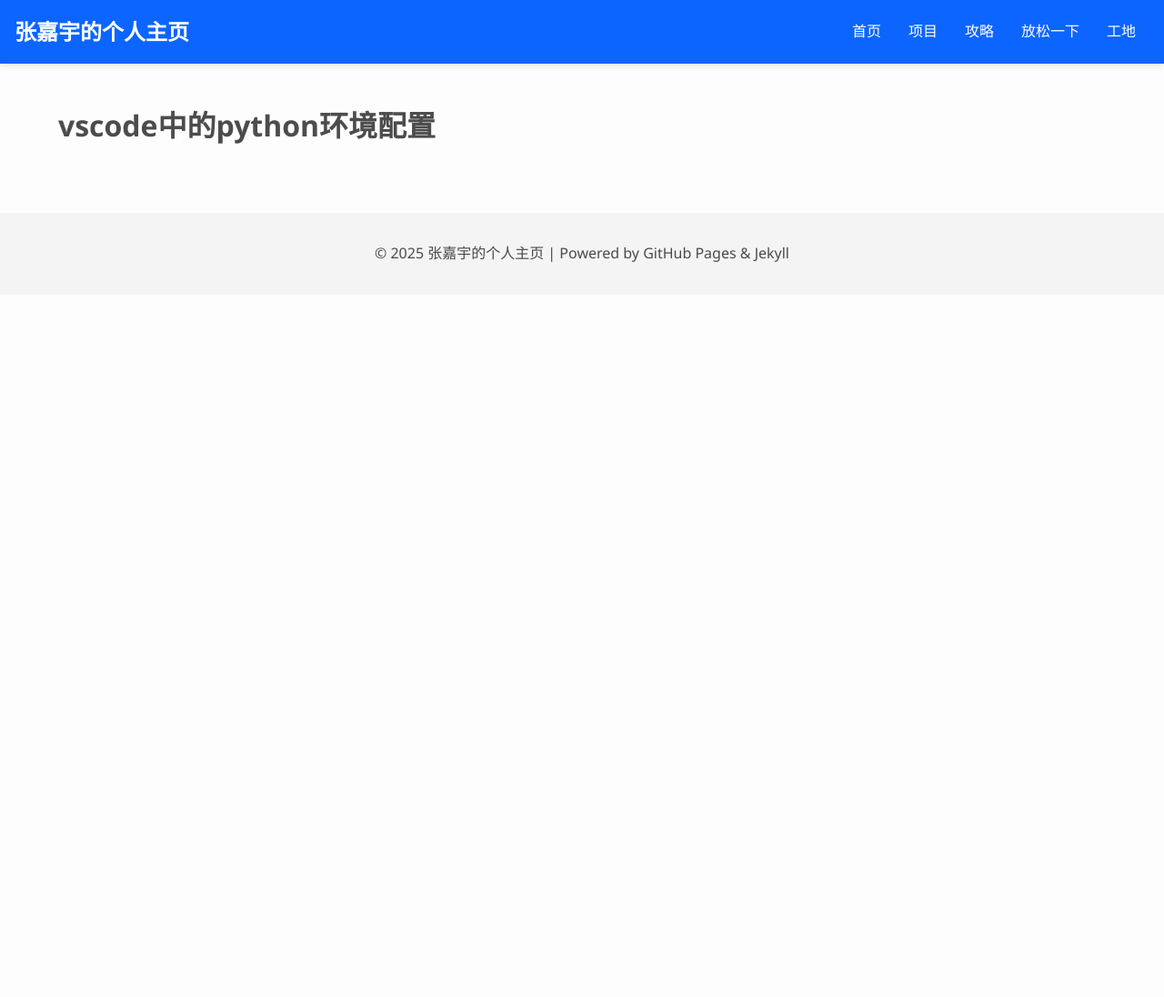
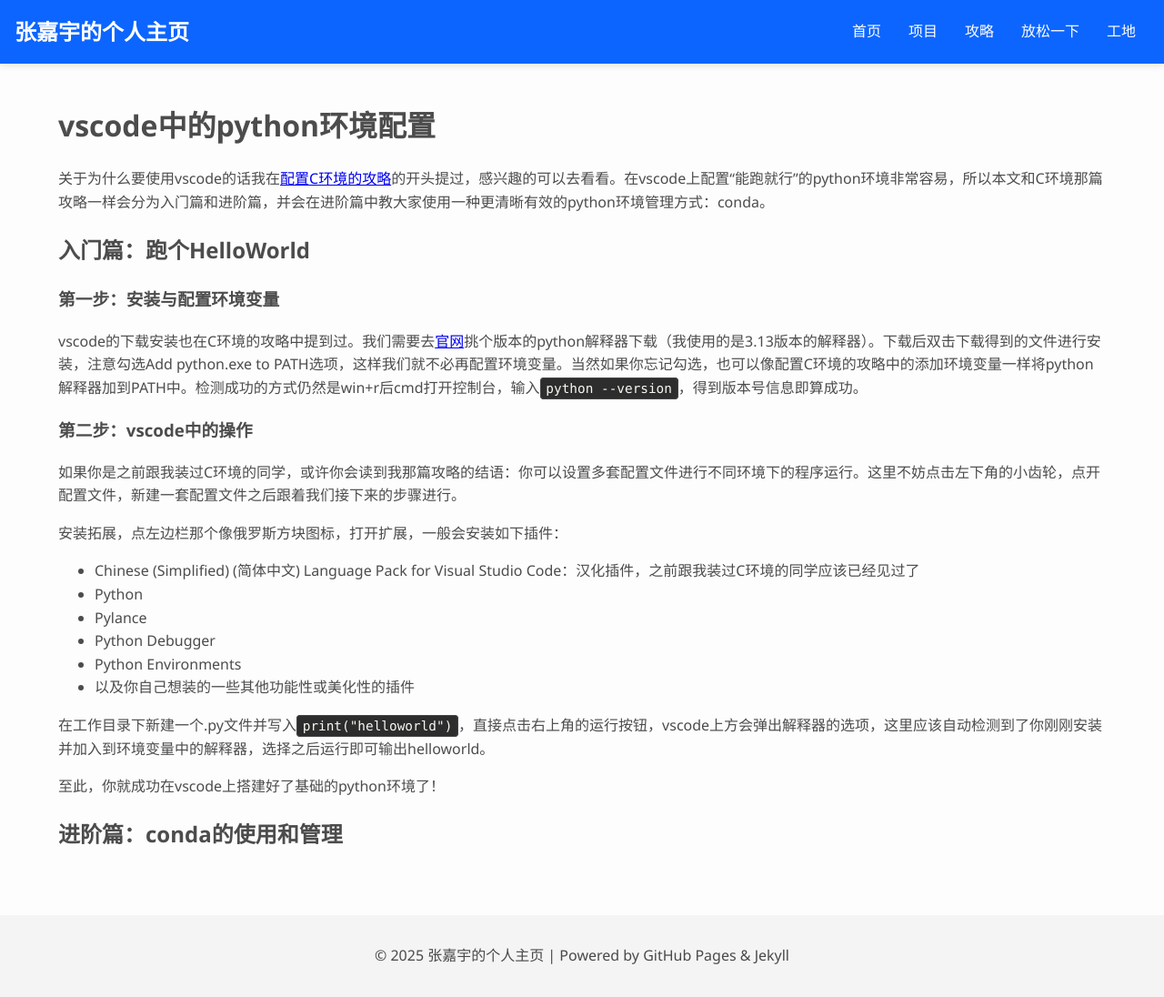
Before and after one commit to kuiningzzzz/kuiningzzzz.github.io, a Jekyll site: the page built from tutorial/python_in_vscode.md, in a window 1280 px wide. Shown: the whole page at 91% size. Built offline with Jekyll 4.4.1, drawn with Linux system fonts in a browser that asks for light colours; before the commit the page ends 900 px from its top, so only the background shows below that.

Commit message:
(add)python_in_vscode

```diff
--- a/tutorial/python_in_vscode.md
+++ b/tutorial/python_in_vscode.md
@@ -4,3 +4,29 @@ title: vscode中的python环境配置
 ---
 
 # vscode中的python环境配置
+
+关于为什么要使用vscode的话我在[配置C环境的攻略](https://kuiningzzzz.github.io/tutorial/c_in_vscode)的开头提过，感兴趣的可以去看看。在vscode上配置“能跑就行”的python环境非常容易，所以本文和C环境那篇攻略一样会分为入门篇和进阶篇，并会在进阶篇中教大家使用一种更清晰有效的python环境管理方式：conda。
+
+## 入门篇：跑个HelloWorld
+
+### 第一步：安装与配置环境变量
+
+vscode的下载安装也在C环境的攻略中提到过。我们需要去[官网](https://www.python.org/)挑个版本的python解释器下载（我使用的是3.13版本的解释器）。下载后双击下载得到的文件进行安装，注意勾选Add python.exe to PATH选项，这样我们就不必再配置环境变量。当然如果你忘记勾选，也可以像配置C环境的攻略中的添加环境变量一样将python解释器加到PATH中。检测成功的方式仍然是win+r后cmd打开控制台，输入`python --version`，得到版本号信息即算成功。
+
+### 第二步：vscode中的操作
+
+如果你是之前跟我装过C环境的同学，或许你会读到我那篇攻略的结语：你可以设置多套配置文件进行不同环境下的程序运行。这里不妨点击左下角的小齿轮，点开配置文件，新建一套配置文件之后跟着我们接下来的步骤进行。
+
+安装拓展，点左边栏那个像俄罗斯方块图标，打开扩展，一般会安装如下插件：
+- Chinese (Simplified) (简体中文) Language Pack for Visual Studio Code：汉化插件，之前跟我装过C环境的同学应该已经见过了
+- Python
+- Pylance
+- Python Debugger
+- Python Environments
+- 以及你自己想装的一些其他功能性或美化性的插件
+
+在工作目录下新建一个.py文件并写入`print("helloworld")`，直接点击右上角的运行按钮，vscode上方会弹出解释器的选项，这里应该自动检测到了你刚刚安装并加入到环境变量中的解释器，选择之后运行即可输出helloworld。
+
+至此，你就成功在vscode上搭建好了基础的python环境了！
+
+## 进阶篇：conda的使用和管理
```
